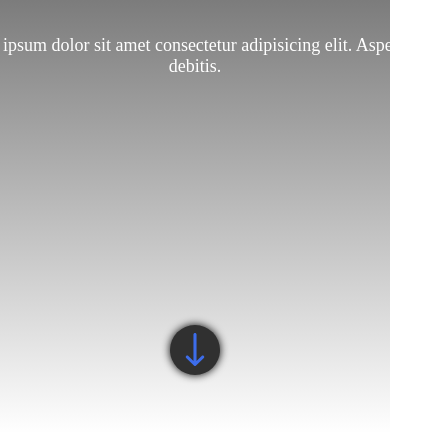
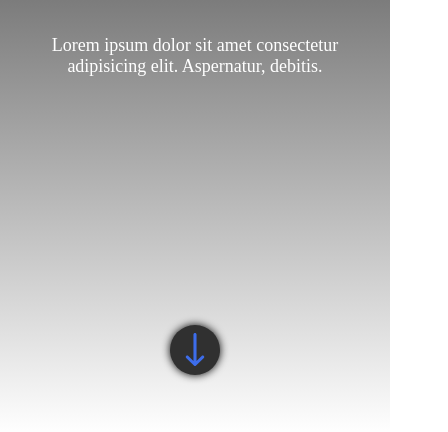
Before and after one commit to ibakaloff21/Mob-Misocial, a plain HTML site: page index.html in a window 390 px wide. Shown: the part 410-842 px from the top of the page, 448 px wide, since content can reach past the window. Drawn offline with nearby package versions, Linux system fonts and the light colour scheme.

Commit message:
Update madia.css

```diff
--- a/madia.css
+++ b/madia.css
@@ -18,4 +18,7 @@
         text-align: center;
         font-size: 30px;
     }
+    .body p{
+        width: 90%
+    }
 }
```
